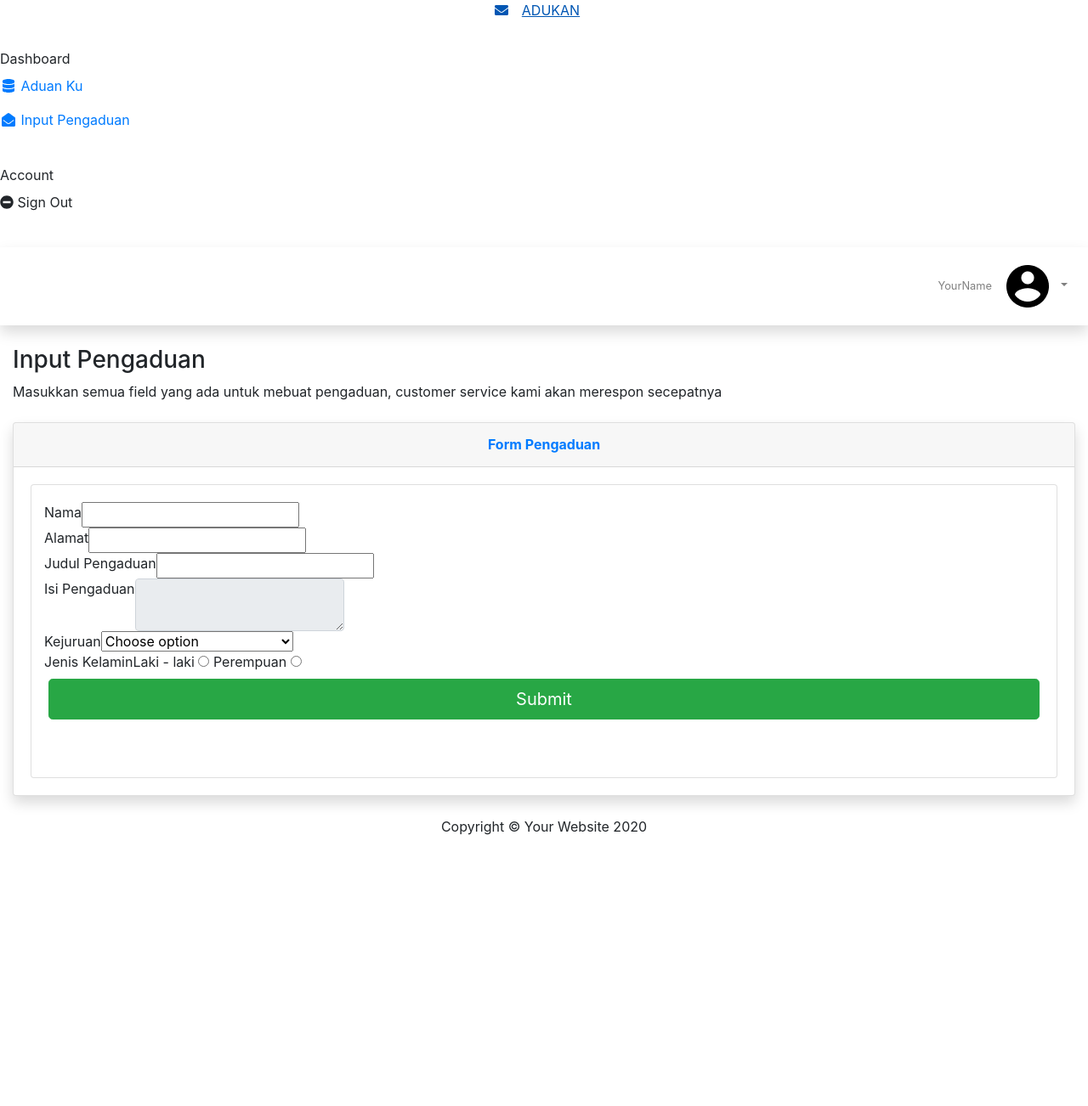
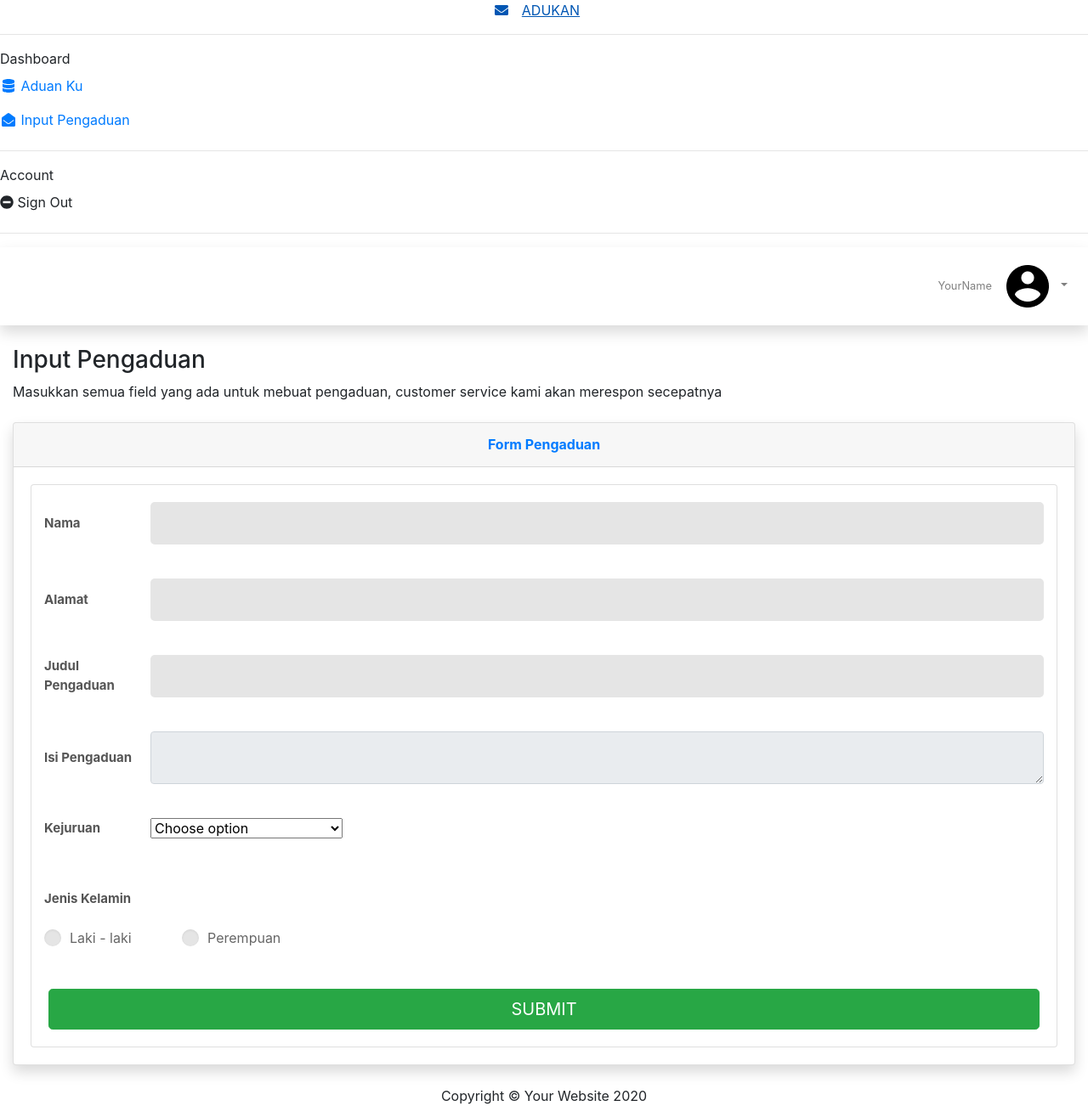
Before and after one commit to RafiIzzatulRizquFaris/PengaduanMasyarakatCI, a CodeIgniter app: the page made by application/views/user/inputdashboard.php in a window 1280 px wide. Shown: the whole page at 85% size. Before the commit the page ends 983 px from the top, so only its background shows below. Run offline with CodeIgniter, Linux system fonts and the light colour scheme; some libraries are stand-ins or nearby versions.

Commit message:
Update inputdashboard.php

```diff
--- a/application/views/user/inputdashboard.php
+++ b/application/views/user/inputdashboard.php
@@ -17,6 +17,7 @@
 
     <!-- Custom styles for this template-->
     <link href="<?php echo base_url('css/sb-admin-2.min.css');?>" rel="stylesheet">
+    <link href="<?php echo base_url('css/main.css');?>" rel="stylesheet">
     <script src="https://cdnjs.cloudflare.com/ajax/libs/font-awesome/5.13.0/js/all.min.js" crossorigin="anonymous">
     </script>
     <link rel="stylesheet" href="https://stackpath.bootstrapcdn.com/bootstrap/4.5.0/css/bootstrap.min.css"
@@ -205,9 +206,6 @@
                       </button>
                     </div>
                   </form>
-                  <br />
-                  <br />
-                  <div class="data"></div>
                 </div>
               </div>
             </div>
```
